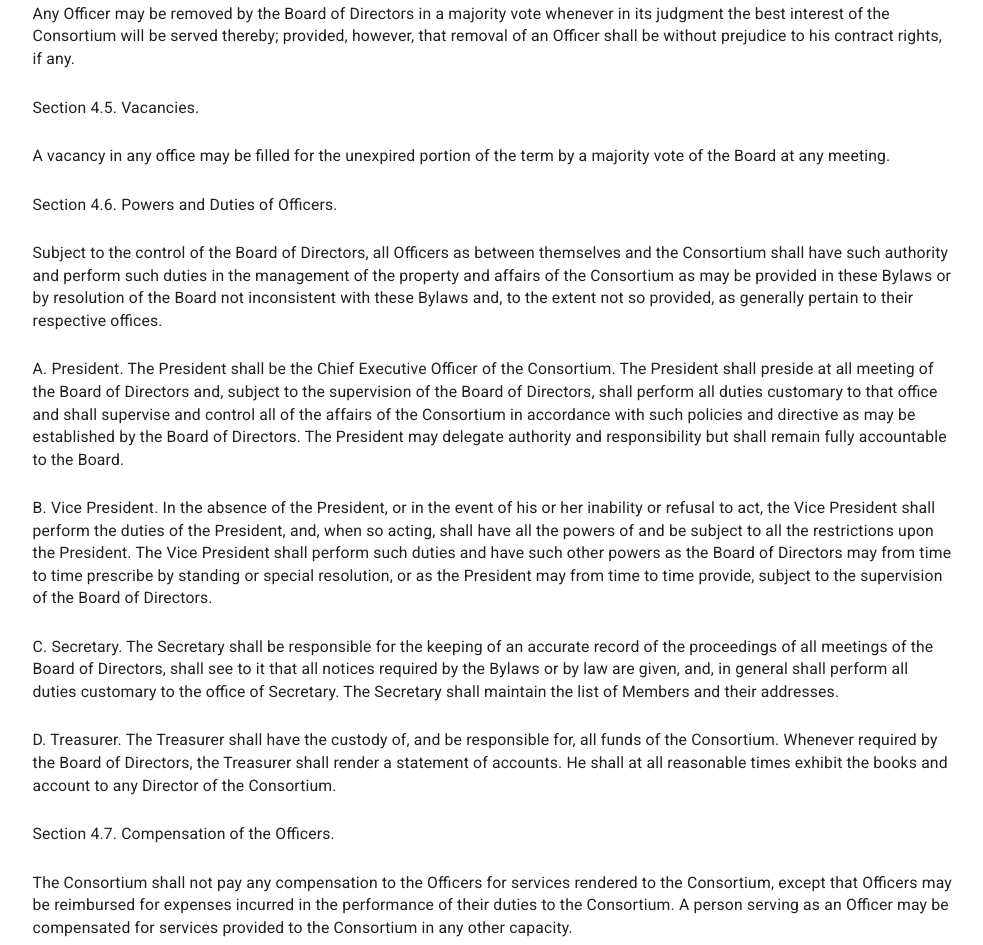
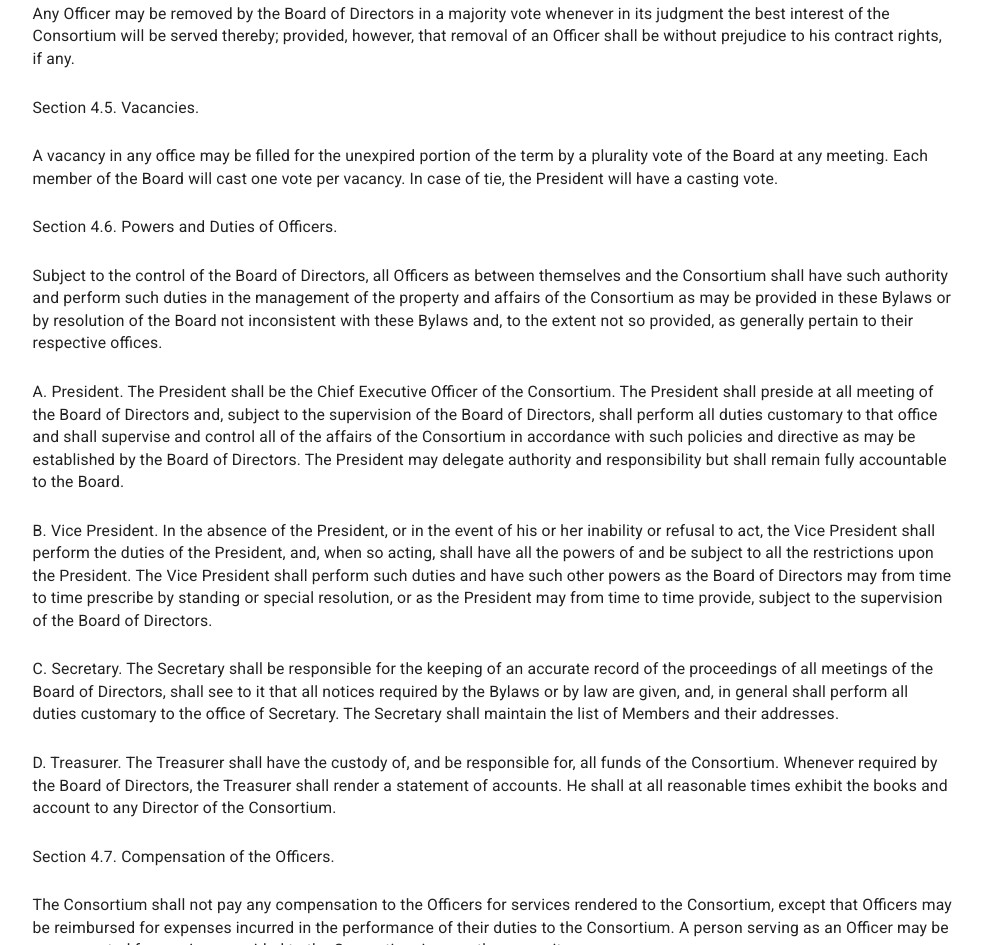
Before and after one commit to InsightSoftwareConsortium/insightsoftwareconsortium.org, a Gatsby site: page /bylaws in a window 1280 px wide. Shown: the part 4410-5355 px from the top of the page, without its empty margins (147-1130 px from the left). Built offline with nearby package versions, Linux system fonts and the light colour scheme; Gatsby itself is replaced by a stand-in of ours.

Commit message:
DOC: Clarify votes to fulfill vacancies in bylaws
Clarify bylaws concerning how votes are casted to fulfill vacancies.

```diff
--- a/src/pages/bylaws.js
+++ b/src/pages/bylaws.js
@@ -389,7 +389,9 @@ const Bylaws = () => {
         <p>
           {' '}
           A vacancy in any office may be filled for the unexpired portion of the
-          term by a majority vote of the Board at any meeting.
+          term by a plurality vote of the Board at any meeting. Each member of
+          the Board will cast one vote per vacancy. In case of tie, the
+          President will have a casting vote.
         </p>
 
         <p> Section 4.6. Powers and Duties of Officers.</p>
```
